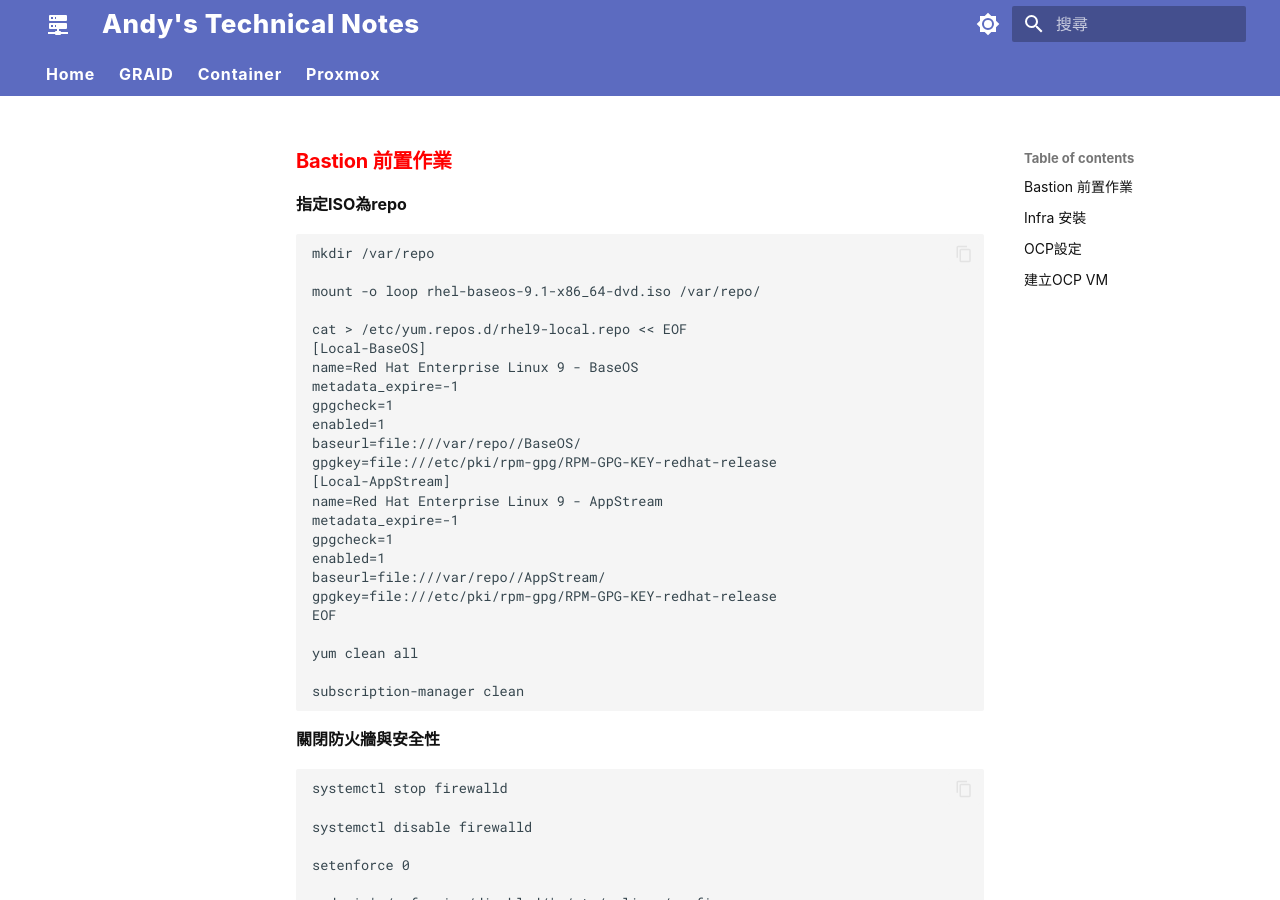
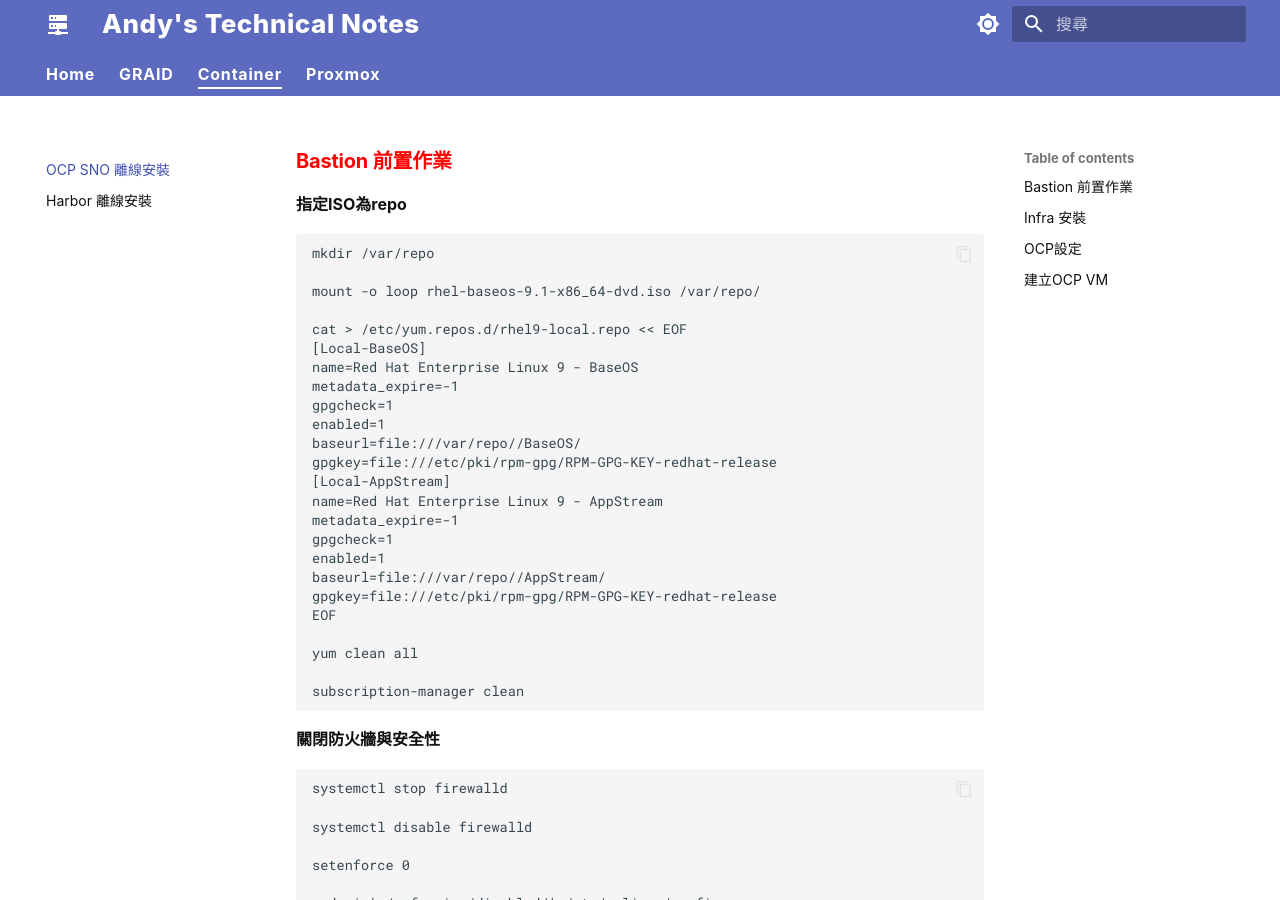
Before and after one commit to Andy0583/Metaage, an MkDocs documentation site: the page built from docs/container/snoinstall.md, in a window 1280 px wide and 900 px high. Built offline with MkDocs 1.6.1 and Material for MkDocs 9.7.7, drawn with Linux system fonts in a browser that asks for light colours; part of the change alters nothing that is shown.

Commit message:
Update mkdocs.yml

```diff
--- a/mkdocs.yml
+++ b/mkdocs.yml
@@ -48,7 +48,7 @@ nav:
     - MPS Deployment: graid/mps.md
     - GRAID Log收集: graid/collection.md
   - Container:
-    - OCP SNO 離線安裝: ocp/snoinstall.md
-    - Harbor 離線安裝: ocp/harbor.md
+    - OCP SNO 離線安裝: container/snoinstall.md
+    - Harbor 離線安裝: container/harbor.md
   - Proxmox:
     - 初始安裝設定: pve/install.md
```
